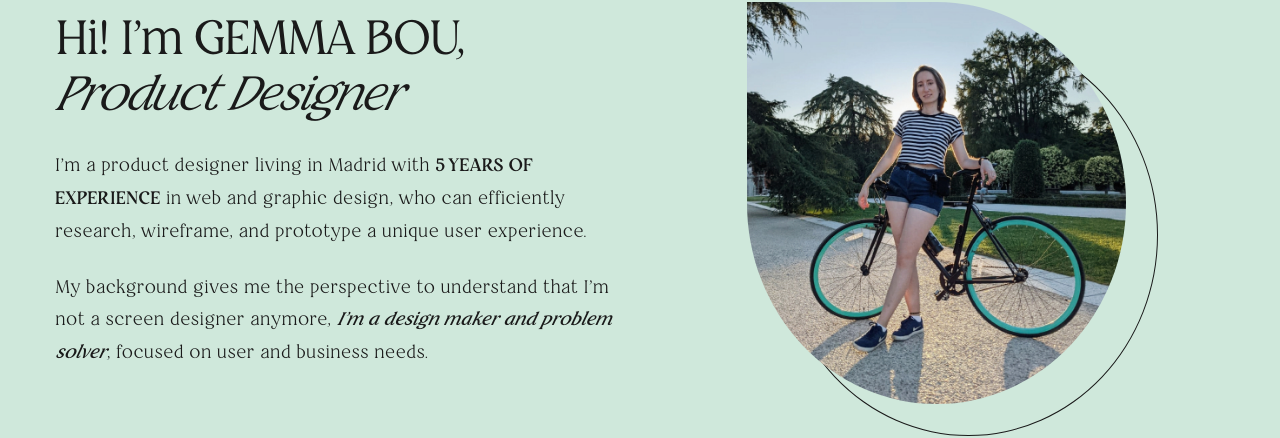
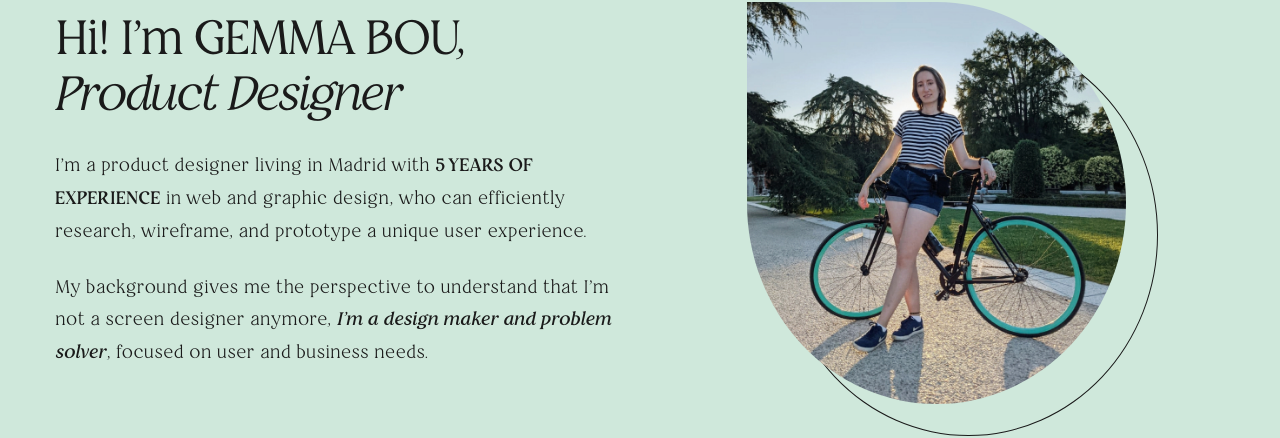
Before and after one commit to gemmabou/gemma-bou-web, a Vue app: page / in a window 1280 px wide. Shown: the part 216-654 px from the top of the page. Built offline with nearby package versions, Linux system fonts and the light colour scheme; what vue-window-size would draw is missing.

Commit message:
fixing italic fonts

```diff
--- a/src/styles/common/default-styles.scss
+++ b/src/styles/common/default-styles.scss
@@ -45,6 +45,7 @@ html {
     h1, h2, h3, h4, h5 {
         i {
             @include light-italic-font;
+            font-style: normal;
         }
     }
 
@@ -60,6 +61,7 @@ html {
     p {
         i {
             @include medium-italic-font;
+            font-style: normal;
         }
     }
 
```
